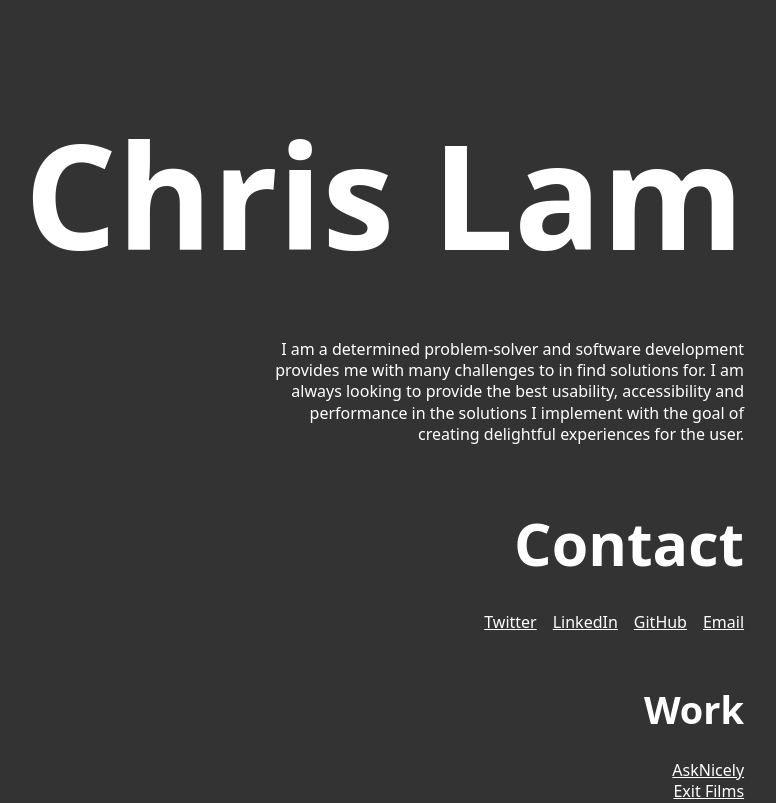
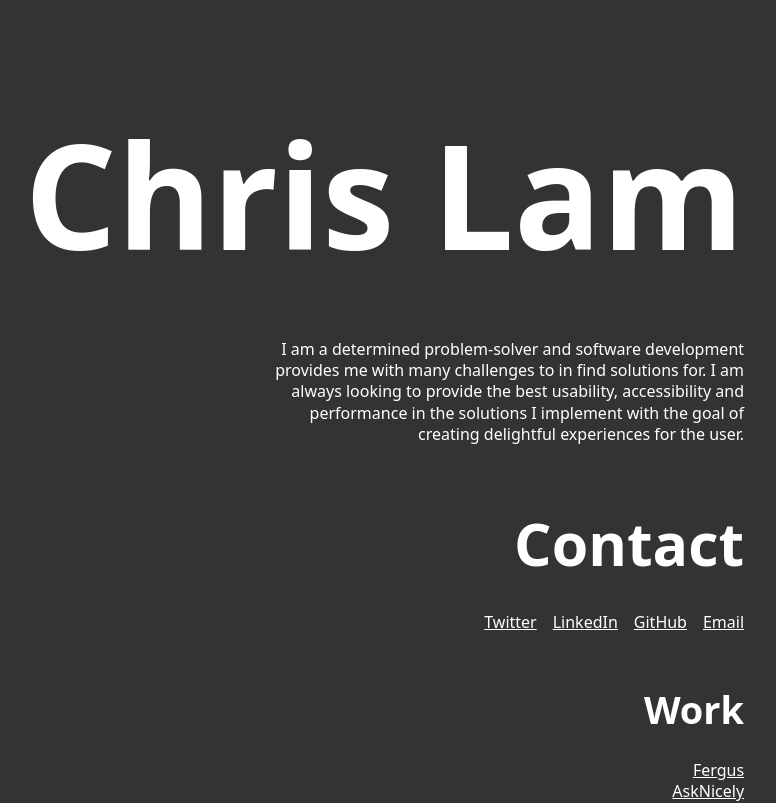
Before and after one commit to chrislam/personal-website, a Next.js app: page / in a window 1280 px wide. Shown: the top 803 px of the page, without its empty margins (406-1182 px from the left). Built offline with nearby package versions, Linux system fonts and the light colour scheme.

Commit message:
Add Fergus to the work section

```diff
--- a/components/Content.js
+++ b/components/Content.js
@@ -38,8 +38,14 @@ export default function Content() {
             </a>
           </div>
         </div>
+
         <h4>Work</h4>
         <div>
+           <div>
+            <a href="https://fergus.com" rel="noopener noreferrer">
+              Fergus
+            </a>
+           </div>
           <div>
             <a href="https://asknicely.com" rel="noopener noreferrer">
               AskNicely
```
